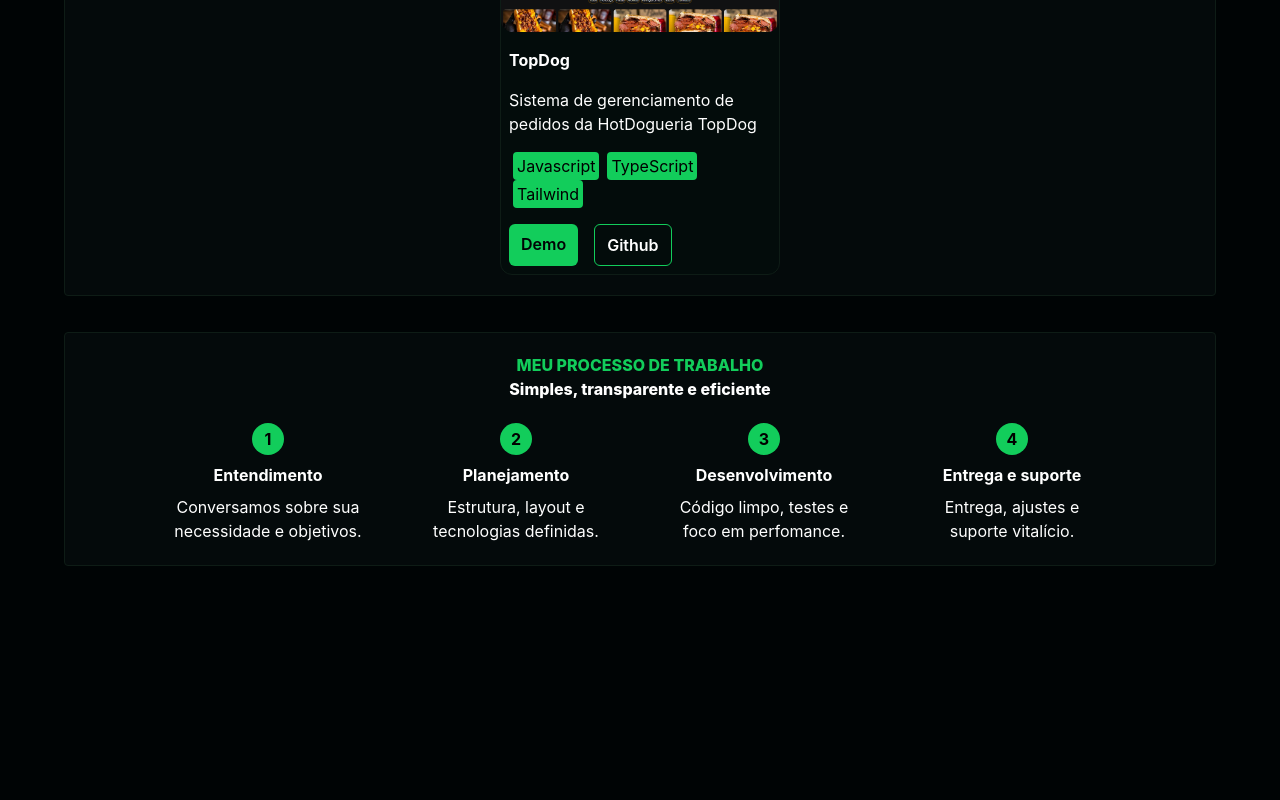
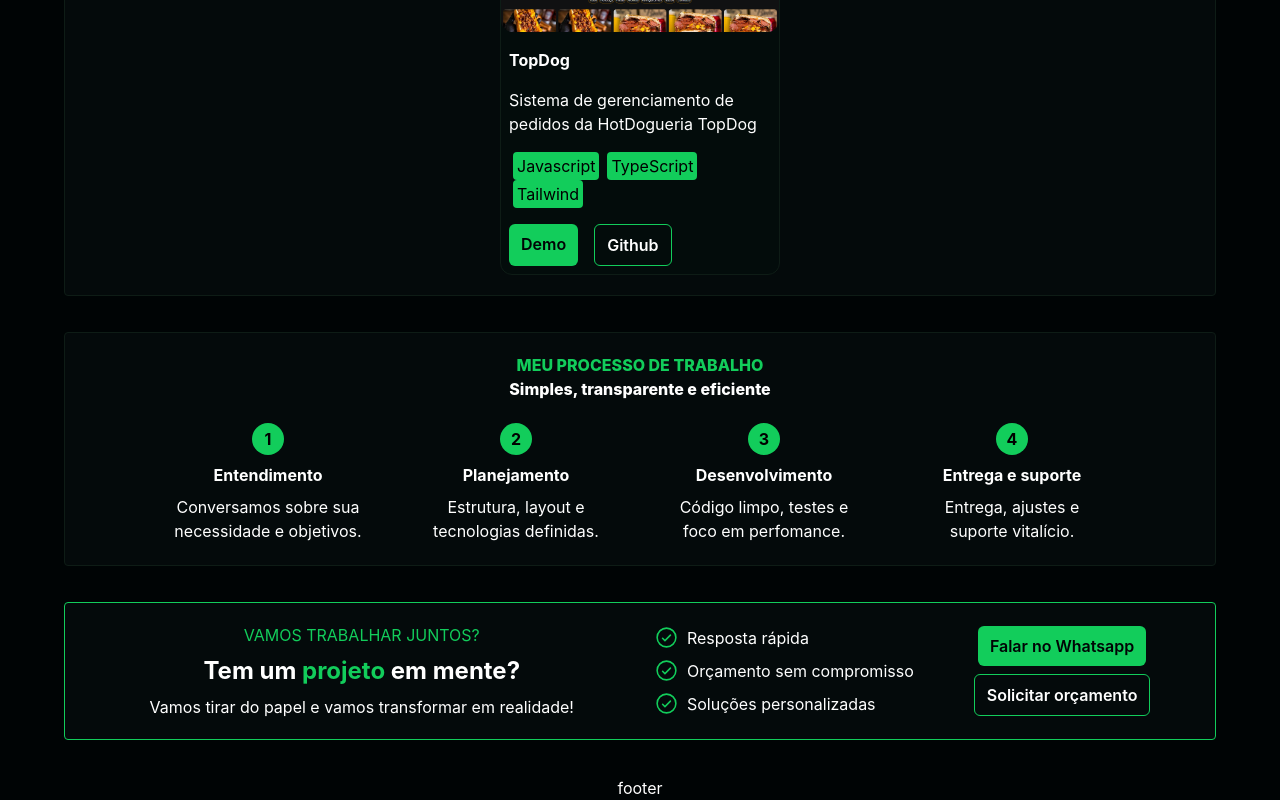
Before and after one commit to gabriel360p/portifolio-pessoal, a React (Vite) app: page / in a window 1280 px wide. Shown: the part 3436-4236 px from the top of the page. Before the commit the page ends 4002 px from the top, so only its background shows below. Built offline with nearby package versions, Linux system fonts and the light colour scheme.

Commit message:
feat: adição da seção 'vamos trabalhar juntos?'

```diff
--- /dev/null
+++ b/src/components/Footer.tsx
@@ -0,0 +1,7 @@
+export function Footer(){
+    return(
+        <footer>
+            footer
+        </footer>
+    )
+}
--- a/src/containers/App.tsx
+++ b/src/containers/App.tsx
@@ -1,6 +1,7 @@
 import {
 	ArrowRightIcon,
 	BriefcaseIcon,
+	CheckCircleIcon,
 	ClockIcon,
 	EnvelopeSimpleIcon,
 	GithubLogoIcon,
@@ -50,6 +51,7 @@ import {
 import { CardProject } from '../components/CardProject';
 import { projects } from '../services/ProjectsServices';
 import { CardWork } from '../components/CardWork';
+import { Footer } from '../components/Footer';
 
 function App() {
 	const size = SizeHook();
@@ -529,8 +531,47 @@ function App() {
 			{/* FIM DE FORMA DE TRABALHAR */}
 
 			{/* VAMOS TRABALHAR JUNTOS */}
-			<section></section>
+			<section
+			className="
+				    gap-5
+				    mt-9
+				    mb-9
+				    w-[90%]
+				"
+			>
+				<div className='flex flex-row flex-wrap justify-center w-full gap-5 lg:gap-15 py-5 items-center rounded border bg-bg-panel border-text-primary'>
+
+					<div className='flex flex-col gap-2 justify-center items-center px-3 lg:px-5'>
+						<p className='text-text-primary text-center'>VAMOS TRABALHAR JUNTOS?</p>
+						<h2 className='text-2xl font-bold text-center'>Tem um <span className='text-text-primary'>projeto</span> em mente?</h2>
+						<p className='text-center'>Vamos tirar do papel e vamos transformar em realidade!</p>
+					</div>
+
+					<div className='flex flex-col justify-center items-start gap-2'>
+						<div className='flex flex-row gap-2 justify-center items-center'>
+							<CheckCircleIcon className='text-text-primary flex flex-row gap-2' size={25}/>
+							<p> Resposta rápida</p>
+						</div>
+						<div className='flex flex-row gap-2 justify-center items-center'>
+							<CheckCircleIcon className='text-text-primary flex flex-row gap-2' size={25}/>
+							<p> Orçamento sem compromisso</p>
+						</div>
+						<div className='flex flex-row gap-2 justify-center items-center'>
+							<CheckCircleIcon className='text-text-primary flex flex-row gap-2' size={25}/>
+							<p> Soluções personalizadas</p>
+						</div>
+					</div>
+
+					<div className='flex flex-col justify-center items-center gap-2'>
+						<a href="/" className='button-normal'>Falar no Whatsapp</a>
+						<a href="/" className='button-outline'>Solicitar orçamento</a>
+					</div>
+
+				</div>
+			</section>
 			{/* FIM VAMOS TRABALHAR JUNTOS */}
+
+			<Footer/>
 		</div>
 	);
 }
```
